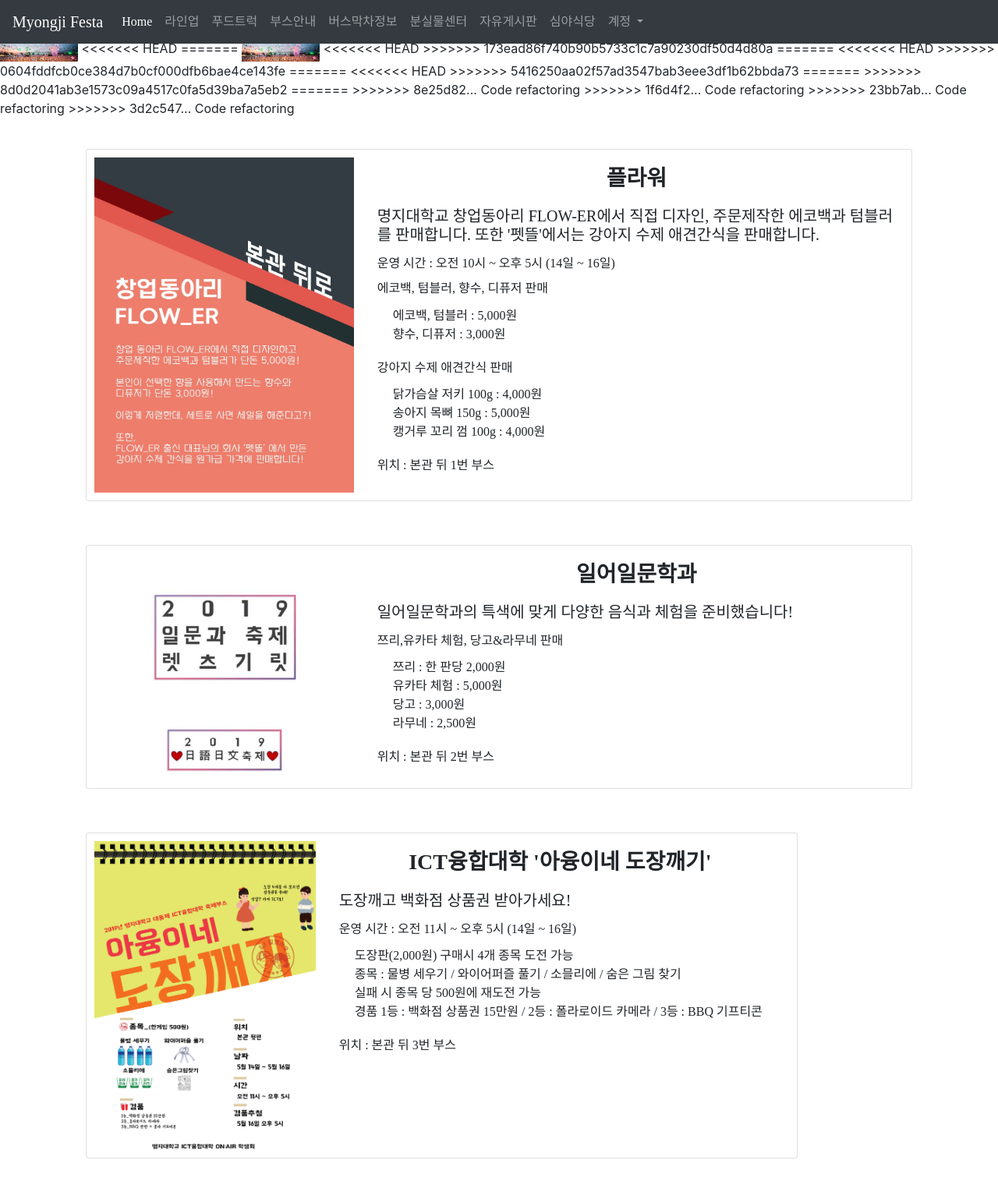
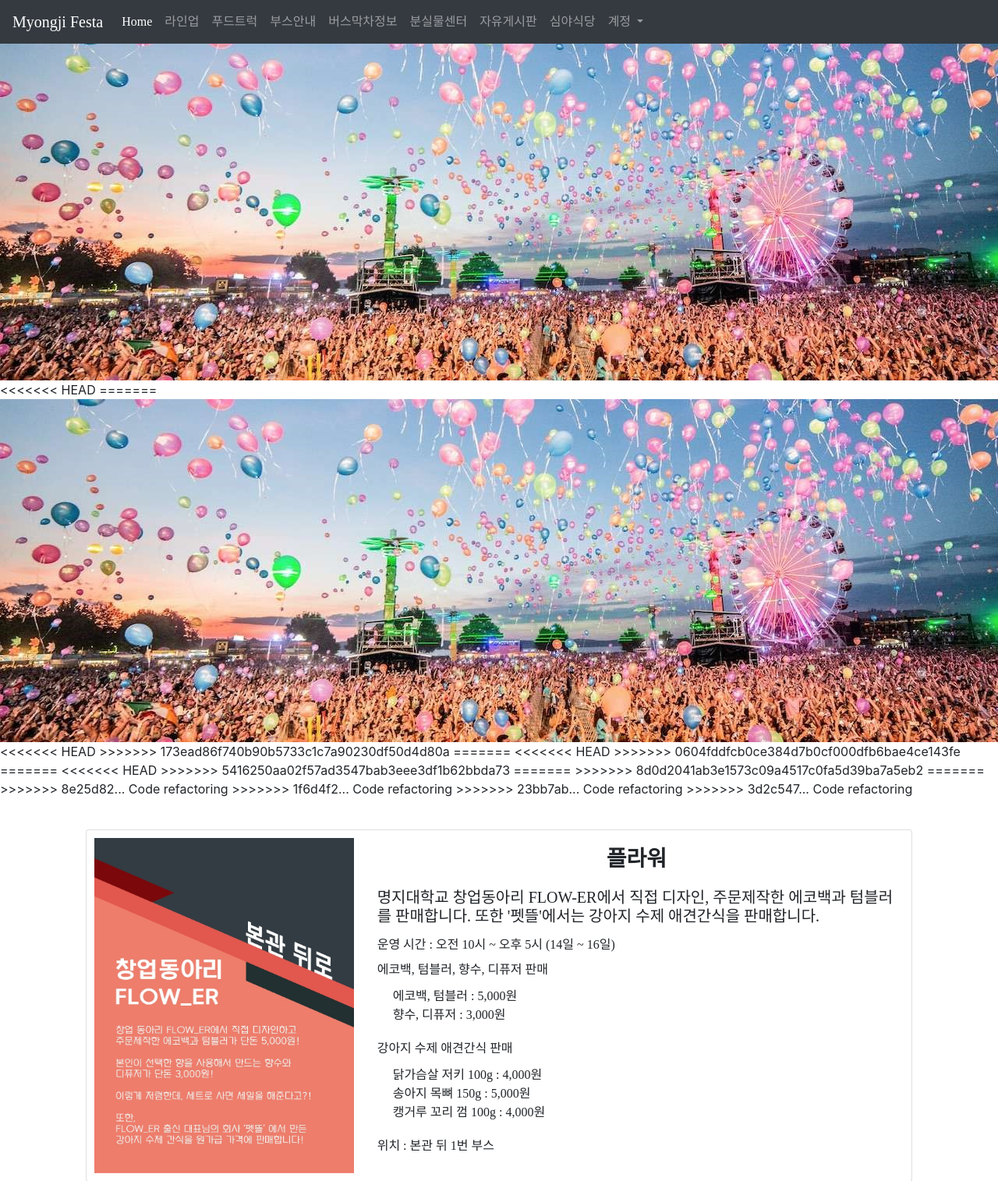
Before and after one commit to likelionmju/mju-festival-2019, a Django app: page /info/booth/organization/ in a window 1280 px wide; the page is wider, and only the part inside the window is pictured. Shown: the top 1515 px of that part at 78% size. Run offline with Django 3.2, Linux system fonts and the light colour scheme; some libraries are stand-ins or nearby versions; some web fonts are replaced.

Commit message:
부스 메인이미지 수정

```diff
--- a/page/static/page/css/booth.css
+++ b/page/static/page/css/booth.css
@@ -37,7 +37,7 @@ p{
 div.row{
     align-content: center;
 }
-.boothmain{
+.boothtop{
     width: 100px;
     height: auto;
 }
```
